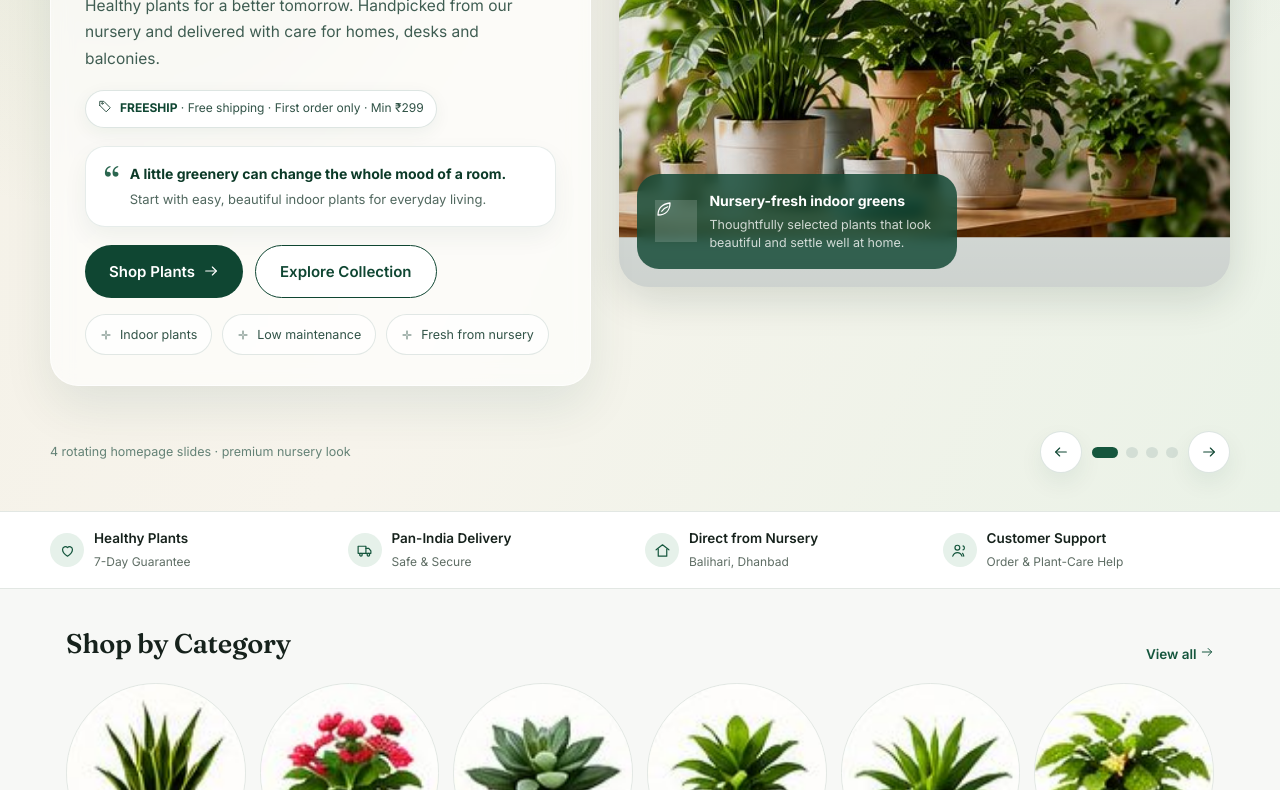
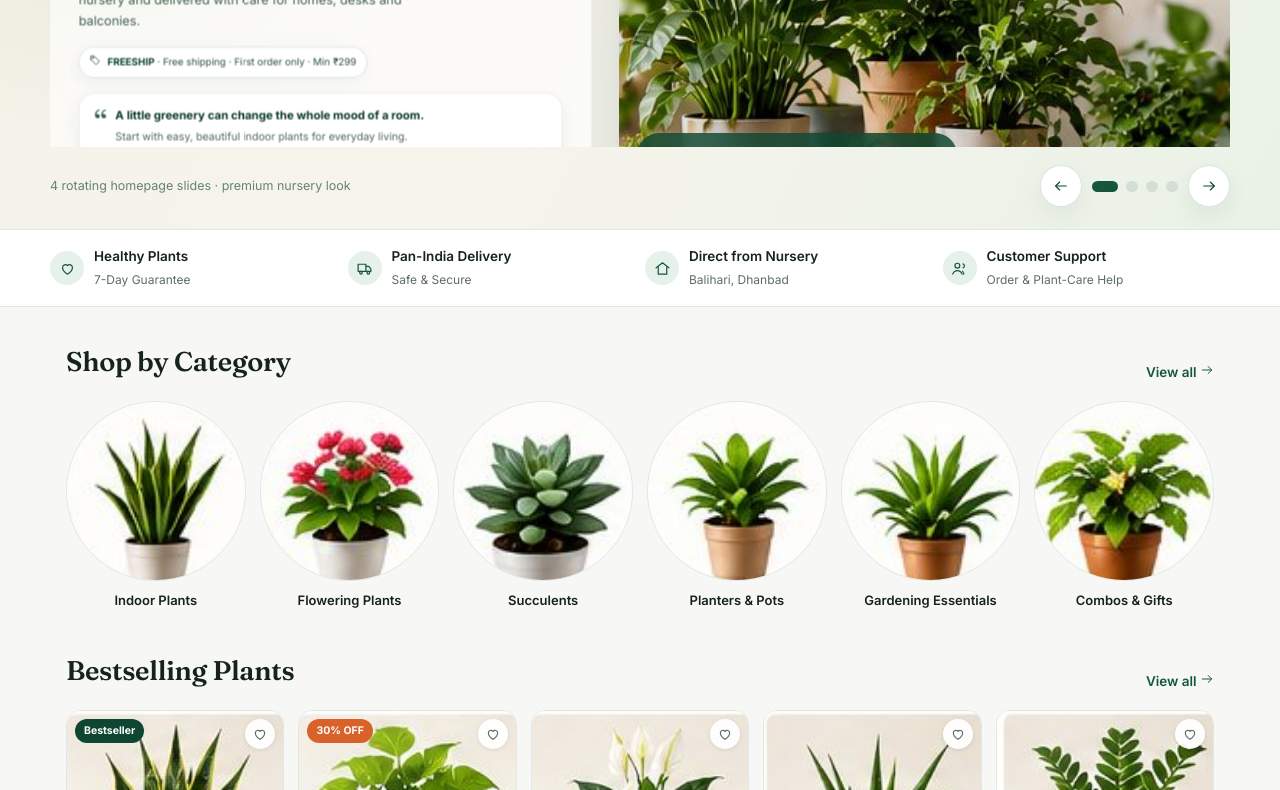
Before and after one commit to thegreenoceanplants/greenocean, a plain HTML site: page public/index.html in a window 1280 px wide. Shown: the part 392-1182 px from the top of the page. Drawn offline with nearby package versions, Linux system fonts and the light colour scheme; no server answers.

Commit message:
Add files via upload

```diff
--- a/public/index.html
+++ b/public/index.html
@@ -150,6 +150,16 @@ button svg,a svg{pointer-events:none}
 .home-arrow:hover{transform:translateY(-1px)}
 @media(max-width:980px){.home-slide{grid-template-columns:1fr;gap:18px}.home-copy{padding:28px 24px 24px}.home-title{font-size:clamp(32px,8vw,46px)}.hero-visual{min-height:340px}.hero-note{right:14px;top:14px;max-width:180px}.hero-feature{max-width:calc(100% - 28px)}}
 @media(max-width:680px){.home-slider{padding:24px 0 28px}.home-copy{padding:24px 18px 20px;border-radius:22px}.home-kicker{margin-bottom:16px}.home-desc{font-size:14px}.home-quote{padding:14px}.hero-visual{min-height:285px;border-radius:22px}.hero-note{padding:12px 14px;border-radius:18px;max-width:145px}.hero-note .script{font-size:22px}.hero-feature{left:12px;right:12px;bottom:12px;max-width:none;padding:14px 15px;border-radius:18px}.home-slider-nav{flex-direction:column;align-items:flex-start}.home-slider-ctrls{width:100%;justify-content:space-between}}
+
+
+/* V14 — ONLY desktop hero height correction: keep all slides the same compact height as the plant image */
+@media(min-width:981px){
+  .home-slider{padding:20px 0 22px}
+  .home-slider-stage,.home-slide{height:420px!important;min-height:420px!important;max-height:420px!important}
+  .home-slide{align-items:center;overflow:hidden}
+  .home-copy{width:121.951%;transform:scale(.82);transform-origin:left center}
+  .hero-visual{height:420px!important;min-height:420px!important;max-height:420px!important}
+}
 
 /* ---------- Trust bar ---------- */
 .trust{background:#fff;border-bottom:1px solid var(--line)}
@@ -1774,7 +1784,7 @@ function initHomeHeroSlider(root=document){
   const slides=[...wrap.querySelectorAll('.home-slide')];
   const dots=[...wrap.querySelectorAll('.home-dot')];
   let i=+wrap.dataset.index||0;
-  const fit=()=>{if(!stage||!slides.length)return;const h=Math.max(...slides.map(s=>s.scrollHeight||s.offsetHeight||0));if(h)stage.style.height=h+'px';};
+  const fit=()=>{if(!stage||!slides.length)return;if(window.matchMedia('(min-width:981px)').matches){stage.style.height='420px';return;}const h=Math.max(...slides.map(s=>s.scrollHeight||s.offsetHeight||0));if(h)stage.style.height=h+'px';};
   const set=(next)=>{
     i=(next+slides.length)%slides.length;
     wrap.dataset.index=i;
```
